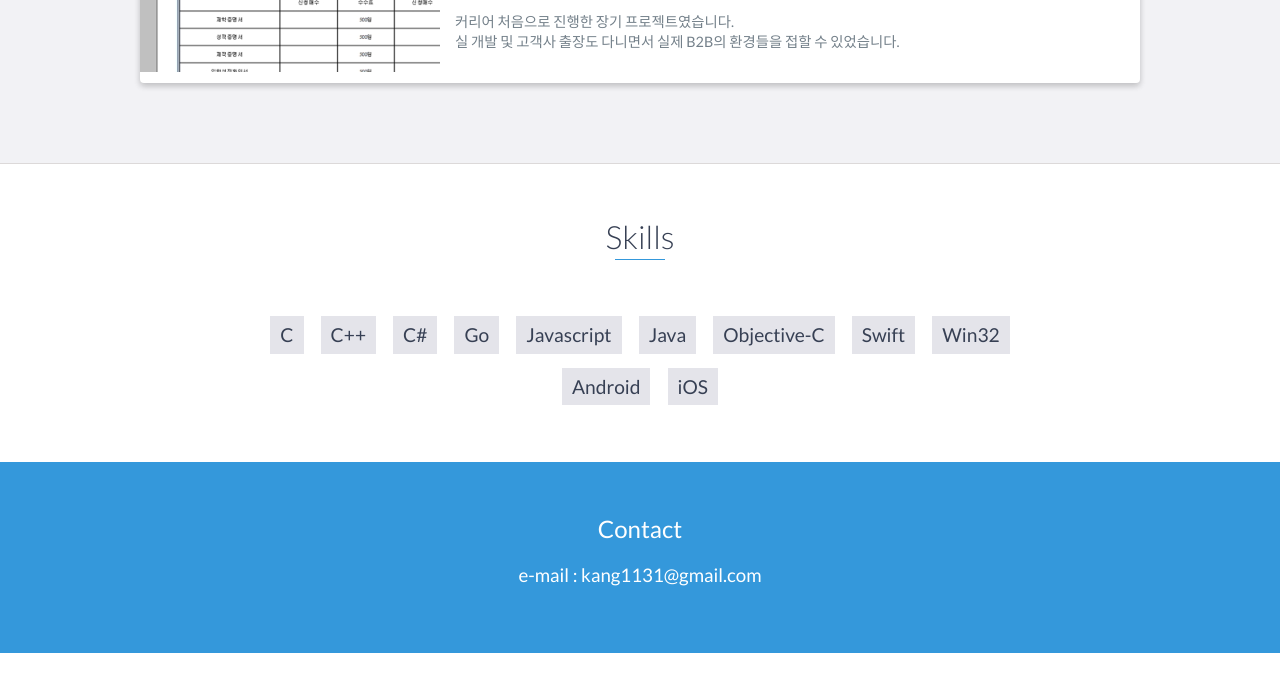
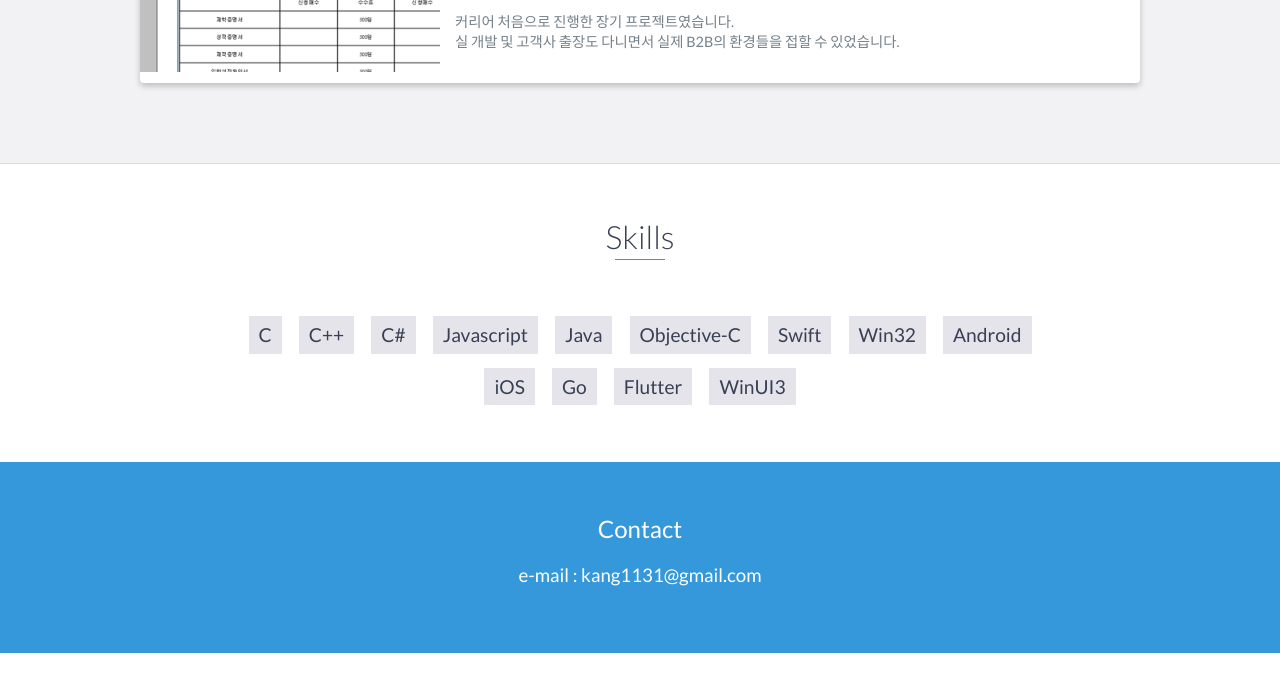
Before and after one commit to kang1131/portfolio, a website: page index.html in a window 1280 px wide. Shown: the part 4460-5146 px from the top of the page. Drawn offline with nearby package versions, Linux system fonts and the light colour scheme.

Commit message:
Update index.html

```diff
--- a/index.html
+++ b/index.html
@@ -321,7 +321,6 @@
             <li>C</li>
             <li>C++</li>
             <li>C#</li>
-            <li>Go</li>
             <li>Javascript</li>
             <li>Java</li>
             <li>Objective-C</li>
@@ -329,6 +328,9 @@
             <li>Win32</li>
             <li>Android</li>
             <li>iOS</li>
+	    <li>Go</li>
+	    <li>Flutter</li>
+	    <li>WinUI3</li>
         </ul>
     </div>
     <!-- End #skills -->
```
